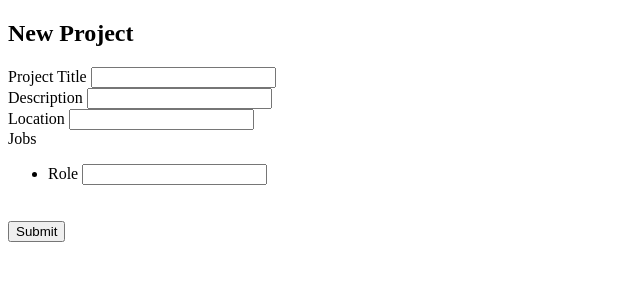
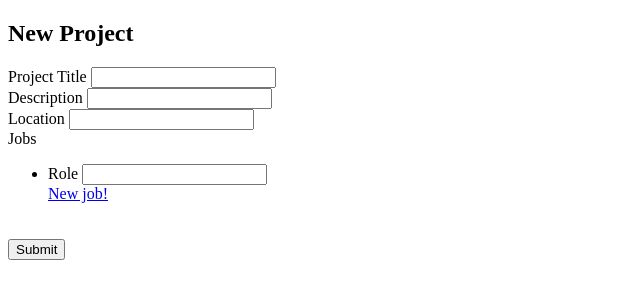
Before and after one commit to CayenneLow/MilkTree, a Flask app: template templates/create_project.html in a window 1280 px wide. Shown: the part 52-352 px from the top of the page, without its empty margins (0-640 px from the left). Run offline with Flask 2, Linux system fonts and the light colour scheme; the template is opened without the code that fills it, so the values that code supplies are empty.

Commit message:
before pull

```diff
--- a/static/script.js
+++ b/static/script.js
@@ -1 +1,13 @@
-yeet
+alert("hi")
+
+function addJobBox(){
+    const jobs = document.getElementsByClassName('job-item');
+    const lastJob = jobs[jobs.length - 1];
+    const newJob = document.createElement('li');
+    newJob.innerText = "I'm a new job yooo";
+    lastJob.appendChild(newJob)
+}
+
+const newJobButton = document.getElementById('new-job-button');
+
+newJobButton.addEventListener("click", addJobBox);
--- a/templates/create_project.html
+++ b/templates/create_project.html
@@ -1,7 +1,8 @@
 <!DOCTYPE html>
-    <script src="js/script.js"></script>
+<script></script>
 <head>
     <title>Create a Project</title>
+    <script src="{{ url_for('static', filename='js/script.js') }}" ></script>
     <link rel="stylesheet" type= "text/css" href="{{ url_for('static', filename='css/style.css') }}">
     <meta name="viewport" content="width=device-width, initial-scale=1">
 </head>
@@ -34,6 +35,7 @@
                             <input type="text" name="{{jobs|length|string}}-role" />
                         </div>
                     </li>
+                    <a href="#" id="new-job-button">New job!</a>
                 </ul>
 
                 <input type="submit" style="margin-top:20px;"class="submit-donate" value="Submit" />
@@ -42,4 +44,3 @@
         </div>
     </div>
 </body>
-</html>
```
Also changed, not shown: models/project.py (line endings or trailing spaces), routes.py (line endings or trailing spaces). Lines whose indentation alone changed are shown as unchanged.
